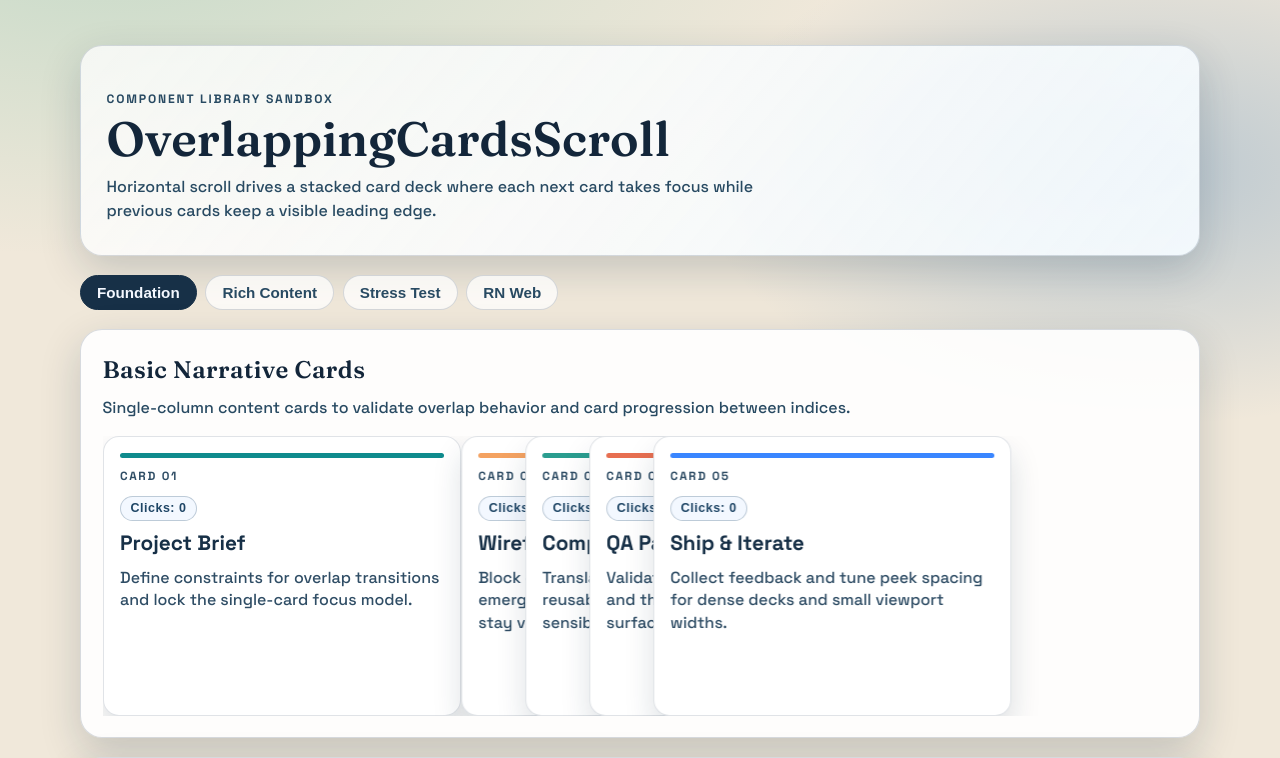
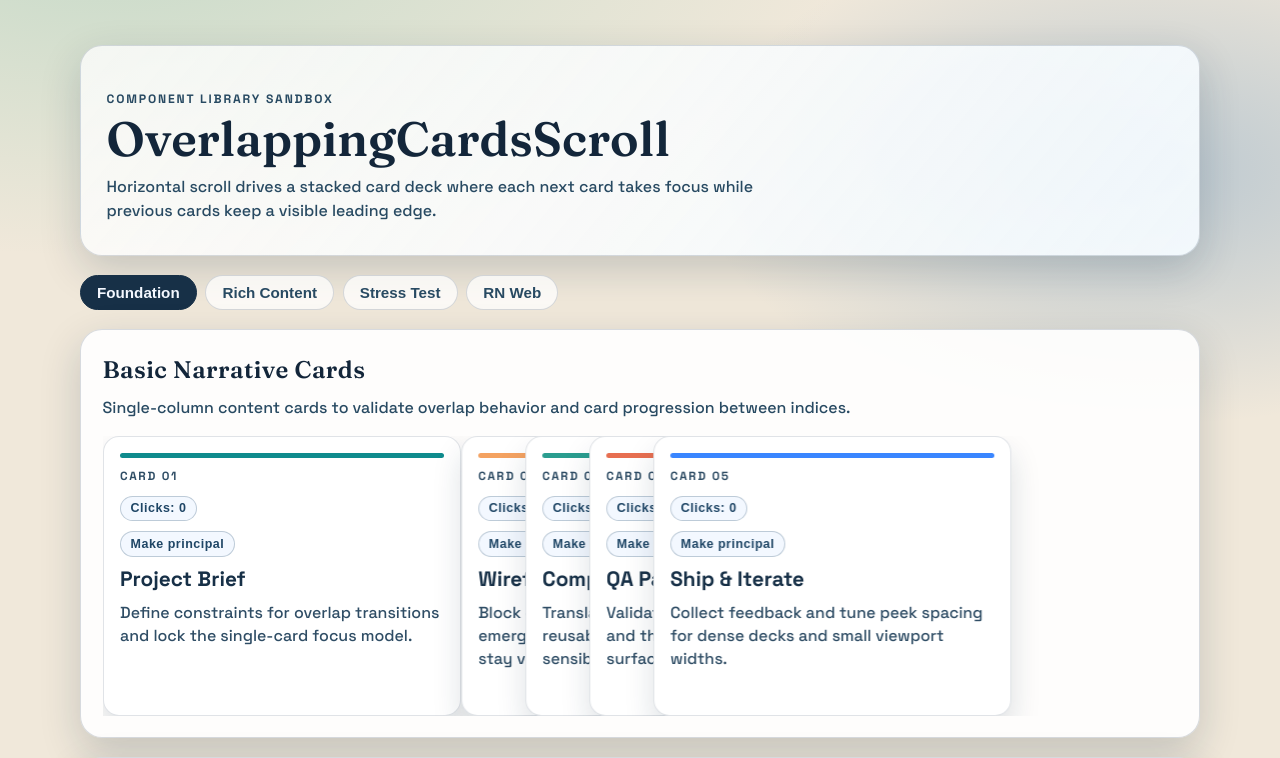
Before and after one commit to brianephraim/overlapping-cards-scroll, a React (Vite) app: page /#basic in a window 1280 px wide. Shown: the top 758 px of the page. Built offline with nearby package versions, Linux system fonts and the light colour scheme.

Commit message:
Add in-card focus trigger components for web and RN

```diff
--- a/App.js
+++ b/App.js
@@ -1,6 +1,9 @@
 import { useState } from 'react'
 import { Platform, Pressable, ScrollView, StyleSheet, Text, View } from 'react-native'
-import { OverlappingCardsScrollRN } from './src/rn/OverlappingCardsScrollRN'
+import {
+  OverlappingCardsScrollRN,
+  OverlappingCardsScrollRNFocusTrigger,
+} from './src/rn/OverlappingCardsScrollRN'
 
 const LONG_SCROLL_LINES = [
   'Line 01: Long-form content inside this card should scroll vertically.',
@@ -119,6 +122,7 @@ function ExpoCard({ tag, title, body, color, scrollLines }) {
       <Pressable style={styles.counter} onPress={() => setClickCount((count) => count + 1)}>
         <Text style={styles.counterText}>Clicks: {clickCount}</Text>
       </Pressable>
+      <OverlappingCardsScrollRNFocusTrigger>Make principal</OverlappingCardsScrollRNFocusTrigger>
       <Text style={styles.cardTitle}>{title}</Text>
       <Text style={styles.cardBody}>{body}</Text>
       {scrollLines ? (
--- a/src/App.jsx
+++ b/src/App.jsx
@@ -1,5 +1,5 @@
 import { useEffect, useMemo, useState } from 'react'
-import { OverlappingCardsScroll } from './lib'
+import { OverlappingCardsScroll, OverlappingCardsScrollFocusTrigger } from './lib'
 import { RNWebDemo } from './rn/RNWebDemo'
 import './App.css'
 
@@ -124,6 +124,9 @@ function BasicCard({ tag, title, body, accent }) {
       <button type="button" className="card-counter" onClick={() => setClickCount((count) => count + 1)}>
         Clicks: {clickCount}
       </button>
+      <OverlappingCardsScrollFocusTrigger className="card-counter">
+        Make principal
+      </OverlappingCardsScrollFocusTrigger>
       <h3>{title}</h3>
       <p>{body}</p>
     </article>
@@ -142,6 +145,9 @@ function ContentCard({ label, title, score, bullets, tone }) {
       <button type="button" className="card-counter" onClick={() => setClickCount((count) => count + 1)}>
         Clicks: {clickCount}
       </button>
+      <OverlappingCardsScrollFocusTrigger className="card-counter">
+        Make principal
+      </OverlappingCardsScrollFocusTrigger>
       <h3>{title}</h3>
       <ul>
         {bullets.map((bullet) => (
@@ -164,6 +170,9 @@ function StressCard({ index }) {
       <button type="button" className="card-counter" onClick={() => setClickCount((count) => count + 1)}>
         Clicks: {clickCount}
       </button>
+      <OverlappingCardsScrollFocusTrigger className="card-counter">
+        Make principal
+      </OverlappingCardsScrollFocusTrigger>
       <h3>Deck Position #{index + 1}</h3>
       <p>Edge visibility remains maintained while this card joins the active position.</p>
     </article>
--- a/src/lib/OverlappingCardsScroll.css
+++ b/src/lib/OverlappingCardsScroll.css
@@ -57,3 +57,31 @@
   width: 100%;
   height: 100%;
 }
+
+.ocs-focus-trigger {
+  appearance: none;
+  align-self: flex-start;
+  margin: 0;
+  border: 1px solid rgba(30, 67, 99, 0.25);
+  border-radius: 999px;
+  background: #f3f8ff;
+  color: #1f4666;
+  font-size: 0.78rem;
+  line-height: 1;
+  font-weight: 700;
+  letter-spacing: 0.04em;
+  padding: 0.34rem 0.6rem;
+  cursor: pointer;
+  transition: transform 140ms ease, background 140ms ease, border-color 140ms ease;
+}
+
+.ocs-focus-trigger:hover {
+  transform: translateY(-1px);
+  background: #e8f2ff;
+  border-color: rgba(20, 72, 118, 0.35);
+}
+
+.ocs-focus-trigger:disabled {
+  opacity: 0.5;
+  cursor: not-allowed;
+}
--- a/src/lib/OverlappingCardsScroll.jsx
+++ b/src/lib/OverlappingCardsScroll.jsx
@@ -1,9 +1,71 @@
-import { Children, useEffect, useMemo, useRef, useState } from 'react'
+import {
+  Children,
+  createContext,
+  useCallback,
+  useContext,
+  useEffect,
+  useMemo,
+  useRef,
+  useState,
+} from 'react'
 import './OverlappingCardsScroll.css'
 
 const clamp = (value, min, max) => Math.min(Math.max(value, min), max)
 
 const toCssDimension = (value) => (typeof value === 'number' ? `${value}px` : value)
+
+const OverlappingCardsScrollControllerContext = createContext(null)
+const OverlappingCardsScrollCardIndexContext = createContext(null)
+
+function useOverlappingCardsScrollCardControl() {
+  const controller = useContext(OverlappingCardsScrollControllerContext)
+  const cardIndex = useContext(OverlappingCardsScrollCardIndexContext)
+
+  const canFocus = controller !== null && cardIndex !== null
+  const focusCard = useCallback(
+    (options) => {
+      if (!canFocus) {
+        return
+      }
+      controller.focusCard(cardIndex, options)
+    },
+    [canFocus, cardIndex, controller],
+  )
+
+  return {
+    cardIndex,
+    canFocus,
+    focusCard,
+  }
+}
+
+export function OverlappingCardsScrollFocusTrigger({
+  children = 'Make principal',
+  className = '',
+  behavior = 'smooth',
+  onClick,
+  ...buttonProps
+}) {
+  const { canFocus, focusCard } = useOverlappingCardsScrollCardControl()
+
+  const handleClick = (event) => {
+    onClick?.(event)
+
+    if (!event.defaultPrevented) {
+      focusCard({ behavior })
+    }
+  }
+
+  const buttonClassName = className
+    ? `ocs-focus-trigger ${className}`
+    : 'ocs-focus-trigger'
+
+  return (
+    <button type="button" className={buttonClassName} disabled={!canFocus} onClick={handleClick} {...buttonProps}>
+      {children}
+    </button>
+  )
+}
 
 const resolveCardWidth = (cardWidth, viewportWidth, fallbackRatio) => {
   if (typeof cardWidth === 'number' && Number.isFinite(cardWidth) && cardWidth > 0) {
@@ -128,6 +190,39 @@ export function OverlappingCardsScroll({
   const activeIndex = Math.floor(progress)
   const transitionProgress = progress - activeIndex
 
+  const focusCard = useCallback(
+    (targetIndex, options = {}) => {
+      const scrollElement = scrollRef.current
+      if (!scrollElement || cardCount === 0) {
+        return
+      }
+
+      const safeIndex = clamp(Math.round(targetIndex), 0, cardCount - 1)
+      const nextScrollLeft = clamp(safeIndex * layout.stepDistance, 0, layout.scrollRange)
+
+      if (typeof scrollElement.scrollTo === 'function') {
+        scrollElement.scrollTo({
+          left: nextScrollLeft,
+          behavior: options.behavior ?? 'smooth',
+        })
+      } else {
+        scrollElement.scrollLeft = nextScrollLeft
+      }
+
+      if ((options.behavior ?? 'smooth') === 'auto') {
+        setScrollLeft(nextScrollLeft)
+      }
+    },
+    [cardCount, layout.scrollRange, layout.stepDistance],
+  )
+
+  const controllerContextValue = useMemo(
+    () => ({
+      focusCard,
+    }),
+    [focusCard],
+  )
+
   const setControllerScroll = (nextValue) => {
     const scrollElement = scrollRef.current
     if (!scrollElement) {
@@ -208,6 +303,7 @@ export function OverlappingCardsScroll({
     : 'overlapping-cards-scroll'
 
   return (
+    <OverlappingCardsScrollControllerContext.Provider value={controllerContextValue}>
       <section className={containerClassName} aria-label={ariaLabel} ref={containerRef}>
         <div
           className="ocs-stage"
@@ -252,7 +348,9 @@ export function OverlappingCardsScroll({
                     transform: `translate3d(${cardX}px, 0, 0)`,
                   }}
                 >
+                  <OverlappingCardsScrollCardIndexContext.Provider value={index}>
                     {card}
+                  </OverlappingCardsScrollCardIndexContext.Provider>
                 </div>
               )
             })}
@@ -268,5 +366,6 @@ export function OverlappingCardsScroll({
           </div>
         </div>
       </section>
+    </OverlappingCardsScrollControllerContext.Provider>
   )
 }
--- a/src/lib/index.js
+++ b/src/lib/index.js
@@ -1 +1,4 @@
-export { OverlappingCardsScroll } from './OverlappingCardsScroll'
+export {
+  OverlappingCardsScroll,
+  OverlappingCardsScrollFocusTrigger,
+} from './OverlappingCardsScroll'
--- a/src/rn/RNWebDemo.jsx
+++ b/src/rn/RNWebDemo.jsx
@@ -1,6 +1,9 @@
 import { useState } from 'react'
 import { Pressable, StyleSheet, Text, View } from 'react-native'
-import { OverlappingCardsScrollRN } from './OverlappingCardsScrollRN'
+import {
+  OverlappingCardsScrollRN,
+  OverlappingCardsScrollRNFocusTrigger,
+} from './OverlappingCardsScrollRN'
 
 const RN_DEMO_CARDS = [
   {
@@ -53,6 +56,7 @@ function RNCard({ tag, title, body, color }) {
       >
         <Text style={styles.counterText}>Clicks: {clickCount}</Text>
       </Pressable>
+      <OverlappingCardsScrollRNFocusTrigger>Make principal</OverlappingCardsScrollRNFocusTrigger>
       <Text style={styles.title}>{title}</Text>
       <Text style={styles.body}>{body}</Text>
     </View>
```
Also changed, not shown: src/rn/OverlappingCardsScrollRN.native.jsx (+116 -2 lines), src/rn/OverlappingCardsScrollRN.web.jsx (+25 -1 lines). Lines whose indentation alone changed are shown as unchanged.
